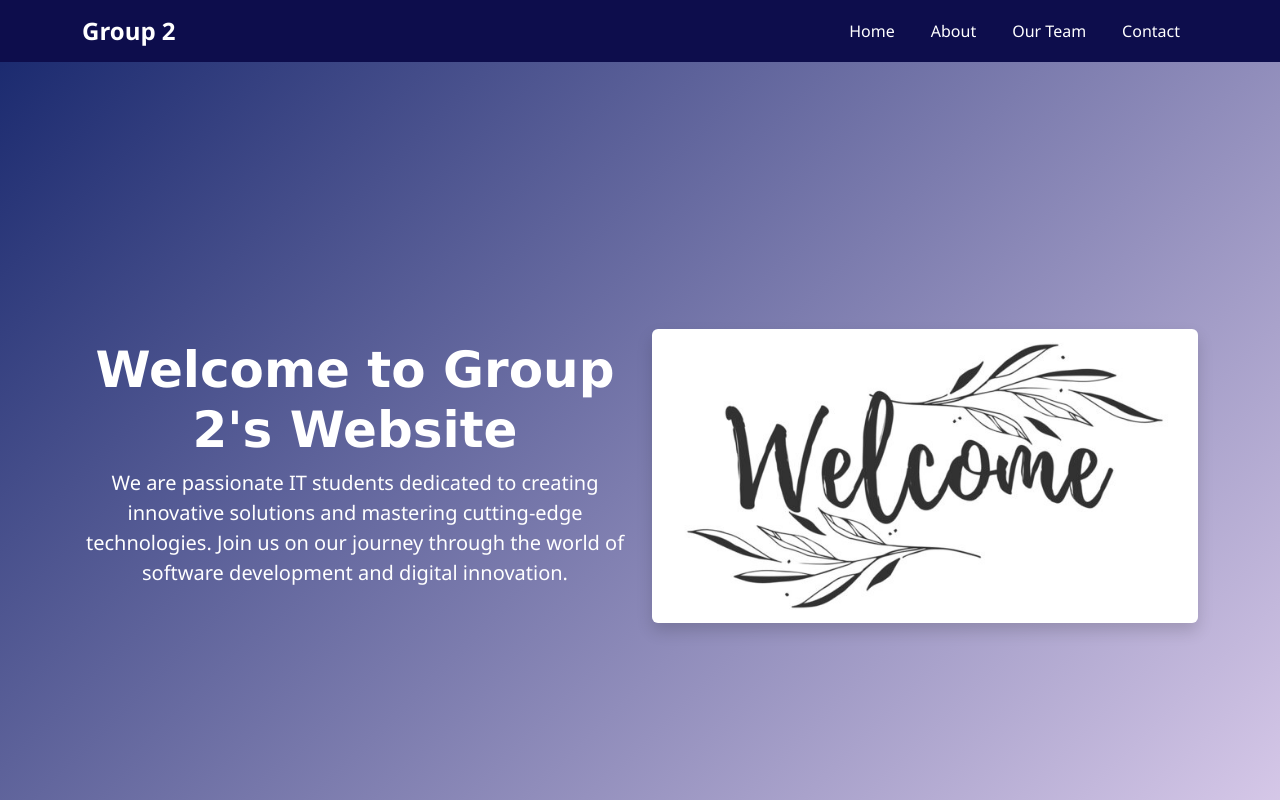
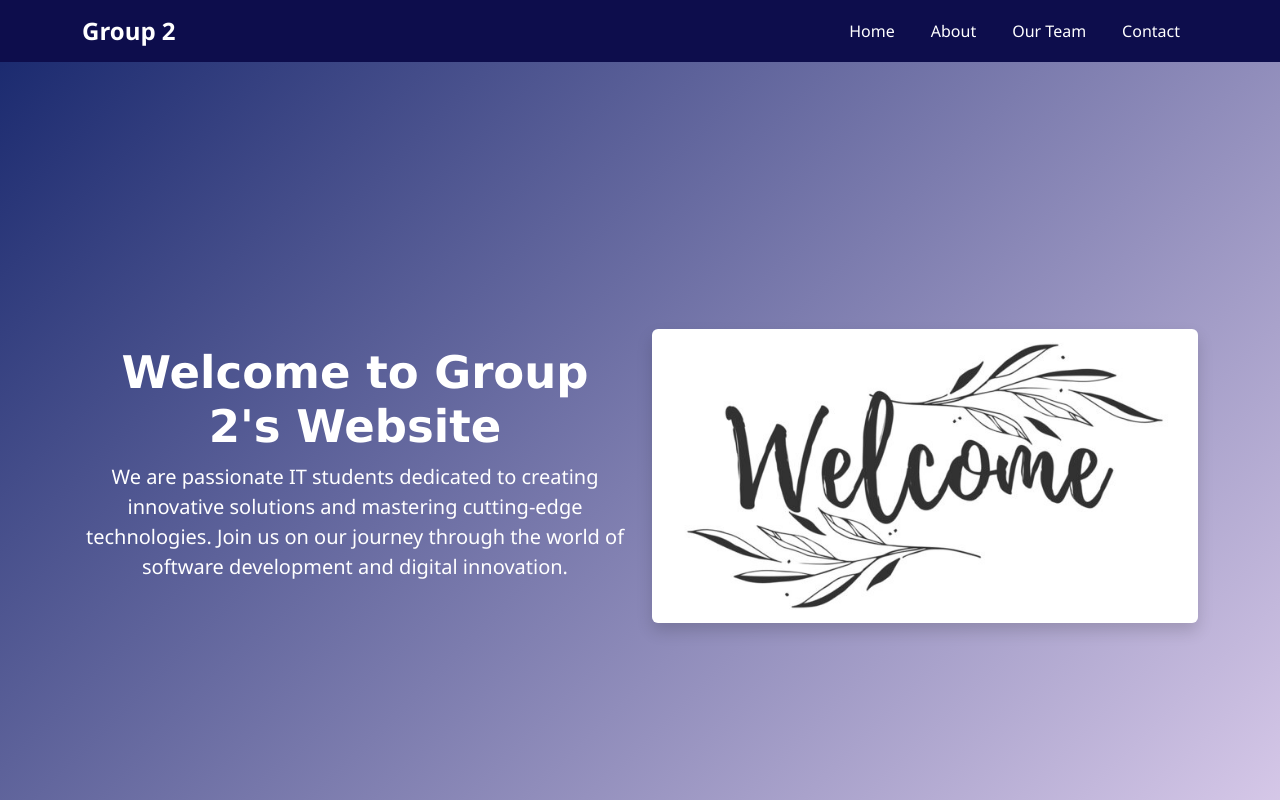
Before and after one commit to stretchStress/ITP110_MidtermActivity, a React (Create React App) app: page / in a window 1280 px wide. Shown: the top 800 px of the page. Built offline with nearby package versions, Linux system fonts and the light colour scheme.

Commit message:
slight changes on style

```diff
--- a/src/App.css
+++ b/src/App.css
@@ -36,7 +36,7 @@ body {
 
 .home-section h1 {
   font-family:Verdana, Geneva, Tahoma, sans-serif;
-  font-size: 50px;
+  font-size: 45px;
 
 }
 
```
